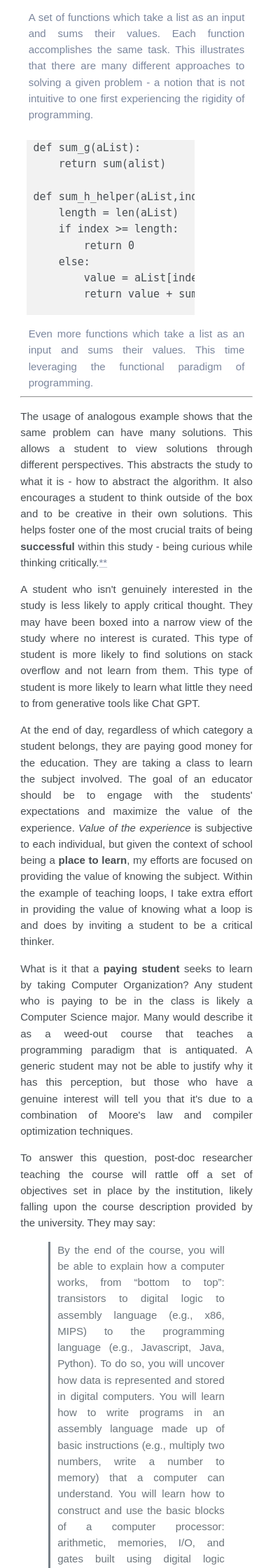
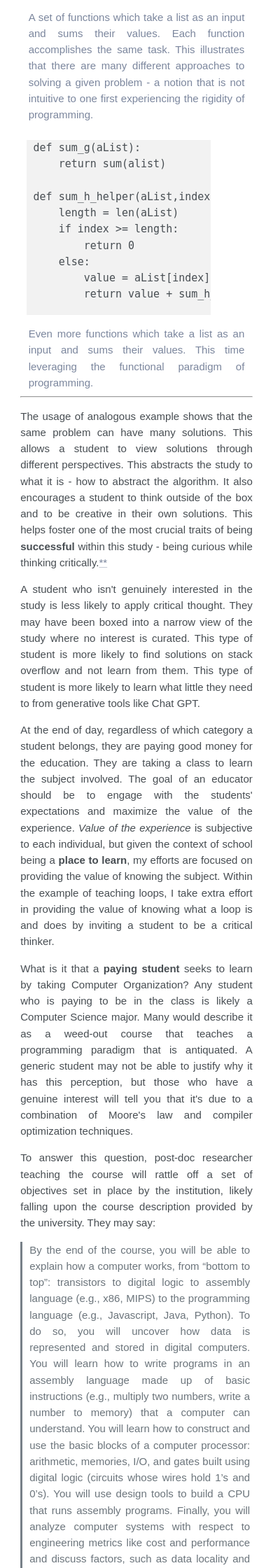
Before and after one commit to alanmmckay/alanmmckay.github.io, a PHP site: page /projects/organization/index.php in a window 390 px wide. Shown: the part 3840-6080 px from the top of the page at 70% size. Run offline with PHP 8.4, Linux system fonts and the light colour scheme.

Commit message:
Introduction of styles to handle blockquotes at lower resolutions. General width fixing for small resolutions as well. Minor typo fix in projects/aquatint.

```diff
--- a/projects/aquatint/index.php
+++ b/projects/aquatint/index.php
@@ -54,7 +54,7 @@ include('../../header.php');
                             <figure class='graph'>
                                 <img src='../../images/cycle.png' alt='A photograph of an individual dressed in army attire of the world war 2 era cycling on a non-descript highway.'>
                                 <figcaption>
-                                    A photo of myself during RAGBRAI sometime during the late 2010s.
+                                    A photo of myself during RAGBRAI sometime the late 2010s.
                                 </figcaption>
                             </figure>
                         </a>
--- a/style.css
+++ b/style.css
@@ -330,6 +330,10 @@ ul.filelist li{
     text-align:left;
 }
 
+/*ul{
+    text-align:left;
+}*/
+
 code pre.code{
     overflow:scroll;
     background-color:#f2f2f2;
@@ -529,21 +533,47 @@ code pre.info-code{
     }
 }
 
+@media screen and (max-width:425px){
+    .tech ul{
+        text-align:left;
+    }
+}
+
 @media screen and (max-width:400px){
     div.slide-deck{
         display:none;
     }
 
     code pre.code{
-        width:260px;
+        min-width:260px;
     }
 
     code pre.info-code{
-        width:230px
+        min-width:230px
+    }
+
+    blockquote{
+        width:95%;
+        margin:0px;
+        margin-bottom:10px;
     }
 }
 
 @media screen and (max-width:300px){
+    body{
+        width:100%;
+    }
+
+    #writingsWrapper{
+        justify-content:inherit;
+        min-width:300px;
+    }
+
+    #writingsWrapper section{
+        margin-left:5px;
+        margin-right:20px;
+    }
+
     #writingsWrapper article ul li{
         /*list-style-type:none;*/
         margin-left:20px;
@@ -552,4 +582,5 @@ code pre.info-code{
     #writingsWrapper div.aside figure.responsive_aside{
         width:80%;
     }
+
 }
```
